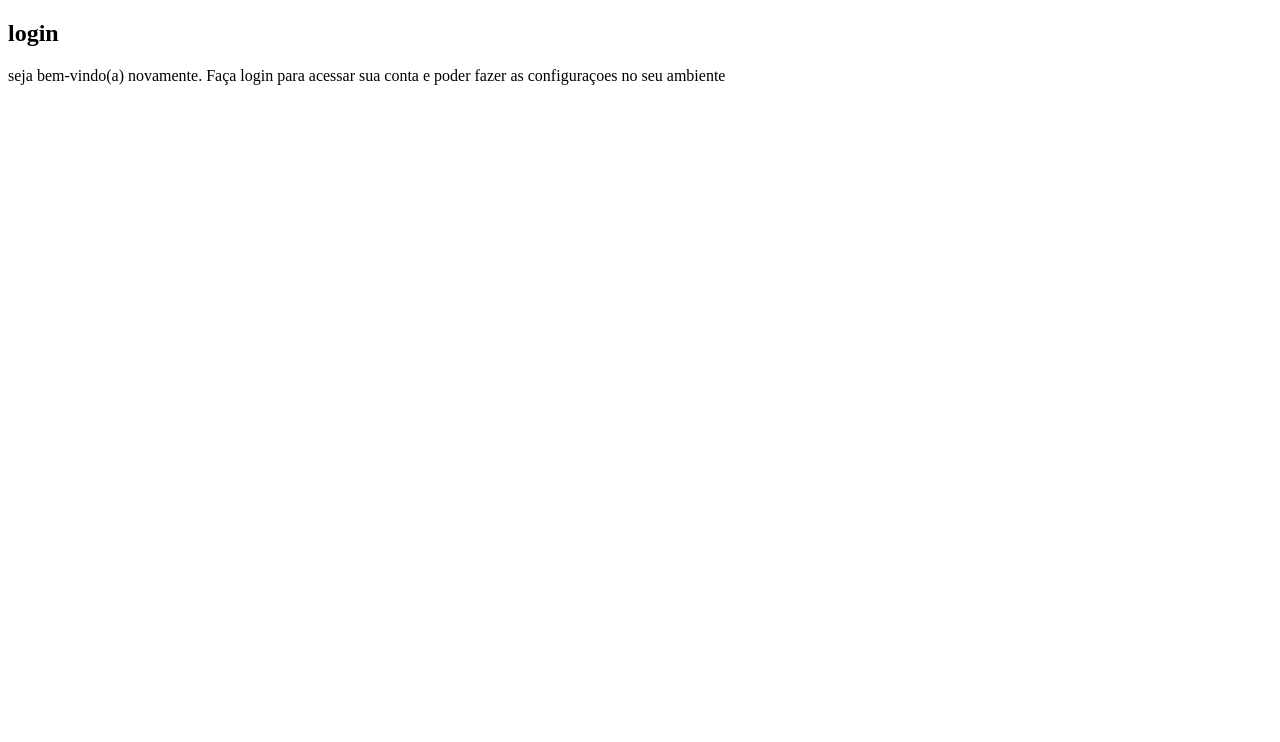
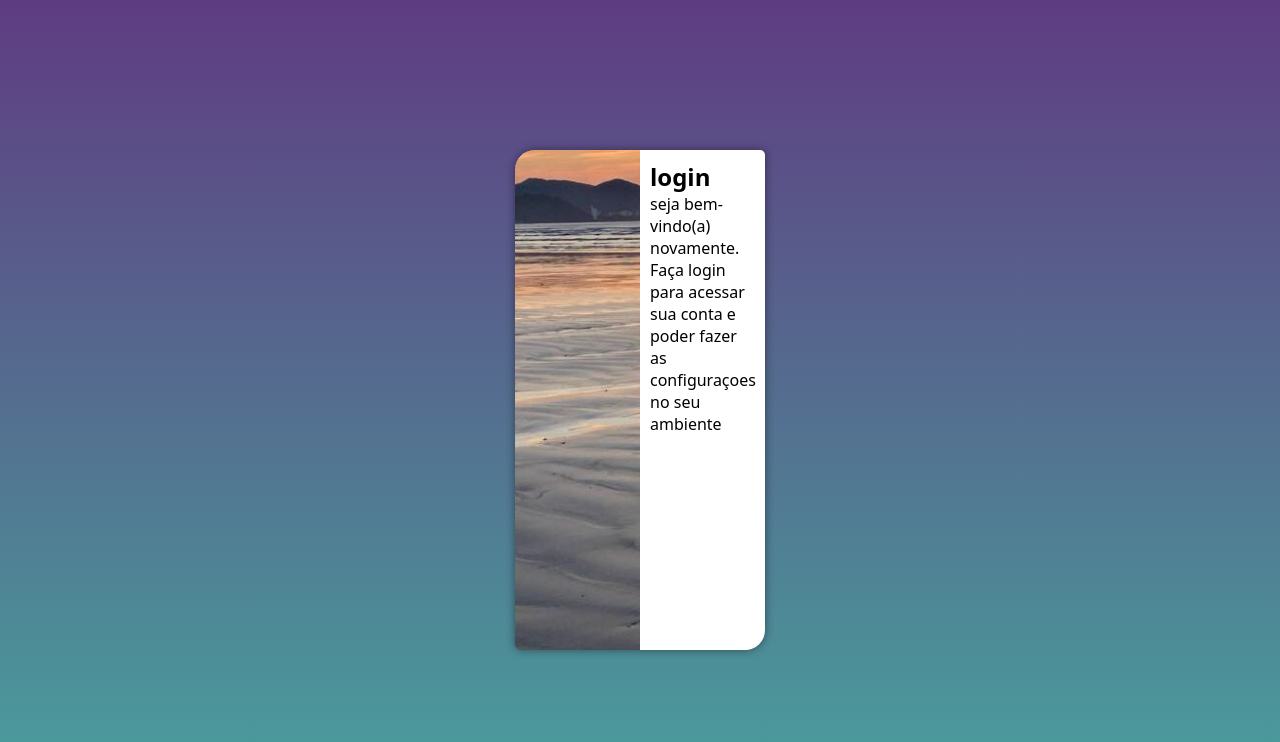
Before and after one commit to lucassilva-a/projeto-login, a plain HTML site: page index.html in a window 1280 px wide. Drawn offline with Linux system fonts and the light colour scheme.

Commit message:
media query para outras telas

```diff
--- /dev/null
+++ b/estilos/media-query.css
@@ -0,0 +1,38 @@
+@charset "UTF-8";
+
+@media screen and (min-width: 768px) and (max-width: 992px) {
+    body {
+        background-image: linear-gradient(to top, #49a09d, #5f3c82);
+    }
+    section#login {
+        width: 90vw;
+    }
+    section#login > div#imagem {
+        float: left;
+        width: 30%;
+        height: 100%;
+    }
+    section#login > div#formulario {
+        float: right;
+        width: 70%;
+
+    }
+}
+
+@media screen and (min-width: 992px) {
+    body {
+        background-image: linear-gradient(to top, #49a09d, #5f3c82);
+    }
+    section#ologin {
+        width: 950px;
+    }
+    section#login > div#imagem {
+        float: left;
+        width: 50%;
+        height: 100%;
+    }
+    section#login > div#formulario {
+        float: right;
+        width: 50%;
+    }
+}
--- a/estilos/style.css
+++ b/estilos/style.css
@@ -7,3 +7,54 @@
 
 
 */
+
+* {
+    font-family: system-ui, -apple-system, BlinkMacSystemFont, 'Segoe UI', Roboto, Oxygen, Ubuntu, Cantarell, 'Open Sans', 'Helvetica Neue', sans-serif;
+    padding: 0px;
+    margin: 0px;
+    box-sizing: border-box;
+}
+
+body, html {
+    background-color: #5f2c82;
+    height: 100vh;
+    width: 100vw;
+}
+
+main {
+    position: relative;
+    height: 100vh;
+    width: 100vw;
+}
+
+section#login {
+    position: absolute;
+    background-color: white;
+    top: 50%;
+    left: 50%;
+    transform: translate(-50%, -50%);
+    overflow: hidden;
+
+    width: 250px;
+    height: 500px;
+    border-radius: 20px 5px;
+    box-shadow: 0px 0px 10px rgba(0, 0, 0, 0.445);
+
+    transition: width 0.5s, height 0.5s;
+    transition-timing-function: ease;
+
+}
+
+section#login > div#imagem {
+    display: block;
+    background: #5f2c82 url(../imagens/paisagem.jpeg) no-repeat;
+    background-size: cover;
+    background-position: left bottom;
+    height: 200px;
+}
+
+section#login > div#formulario {
+    display: block;
+    padding: 10px;
+
+}
--- a/index.html
+++ b/index.html
@@ -5,8 +5,10 @@
     <meta name="viewport" content="width=device-width, initial-scale=1.0">
     <title>login</title>
     <link rel="stylesheet" href="estilos/style.css">
+    <link rel="stylesheet" href="estilos/media-query.css">
 </head>
 <body>
+
     <main>
         <section id="login">
             <div id="imagem">
```
Also changed, not shown: imagens/paisagem.jpeg (added).
